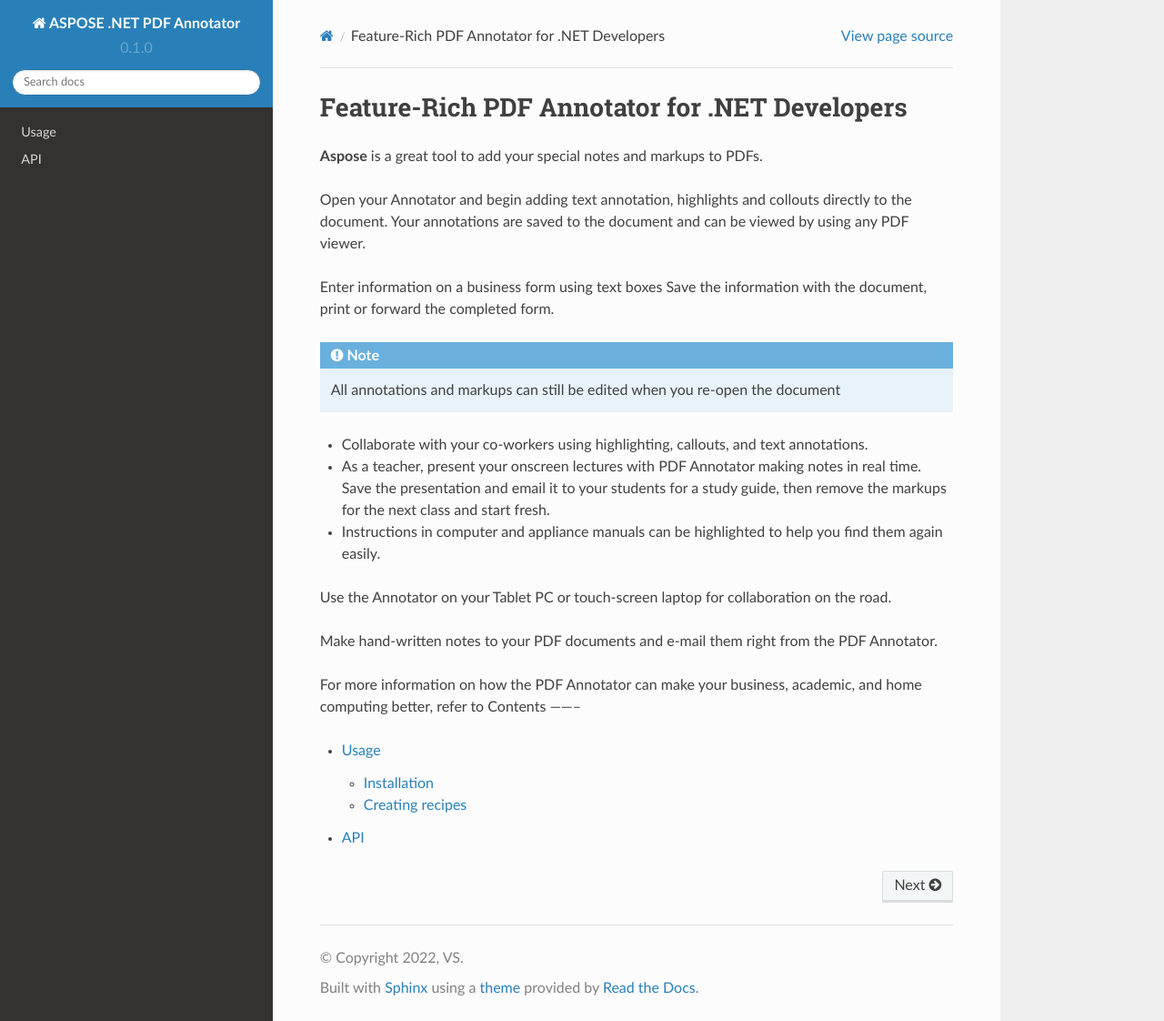
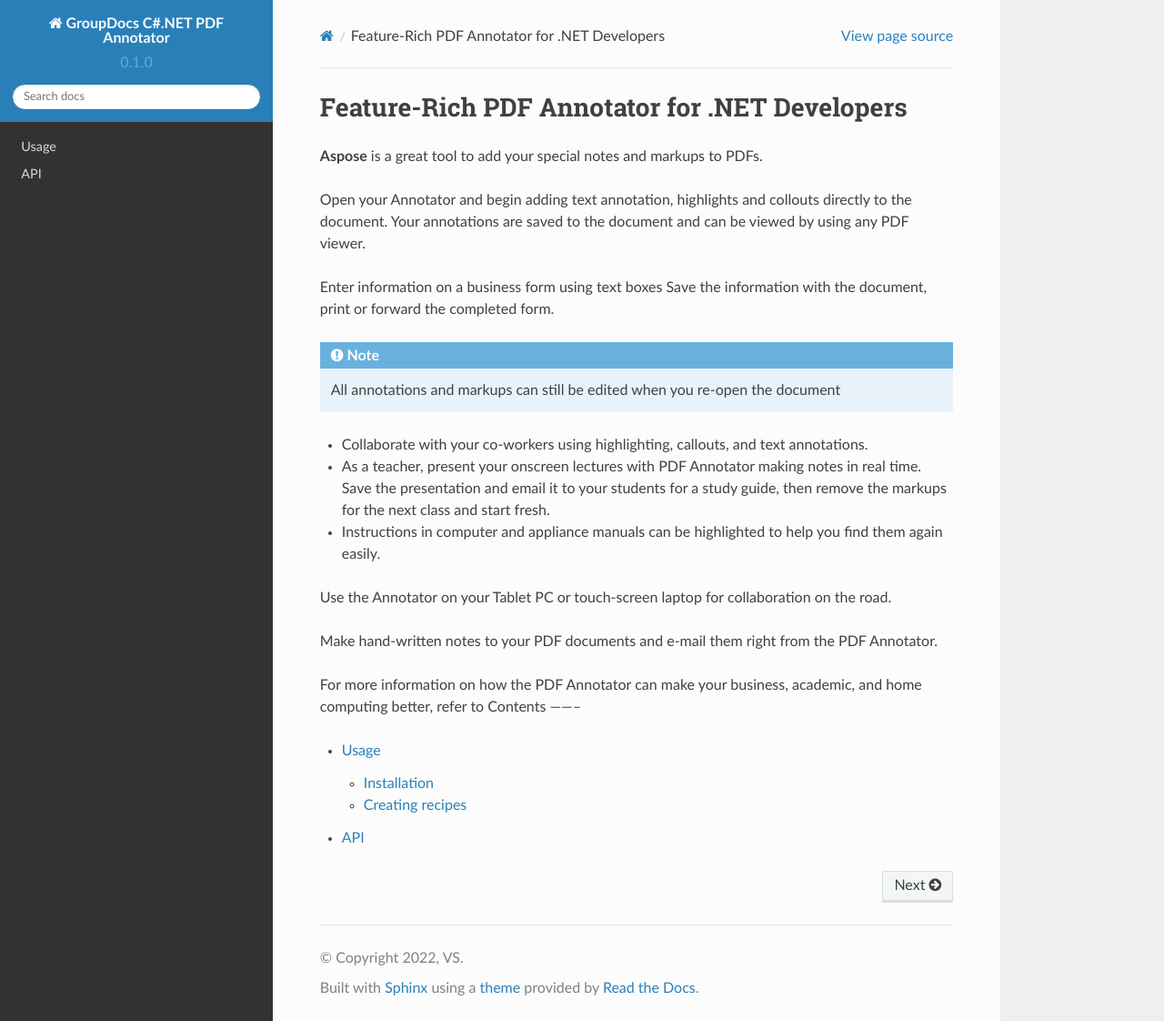
Before and after one commit to vadimsteckler1/asposetest, a Sphinx documentation site: the page built from docs/source/index.rst, in a window 1280 px wide and 1122 px high. Shown: the whole window at 91% size. Built offline with Sphinx 7.4.7 and the Read the Docs theme 2.0.0, drawn with Linux system fonts in a browser that asks for light colours.

Commit message:
Update conf.py

```diff
--- a/docs/source/conf.py
+++ b/docs/source/conf.py
@@ -2,7 +2,7 @@
 
 # -- Project information
 
-project = 'ASPOSE .NET PDF Annotator'
+project = 'GroupDocs C#.NET PDF Annotator'
 copyright = '2022, VS'
 author = 'Vadim Steckler'
 
```
